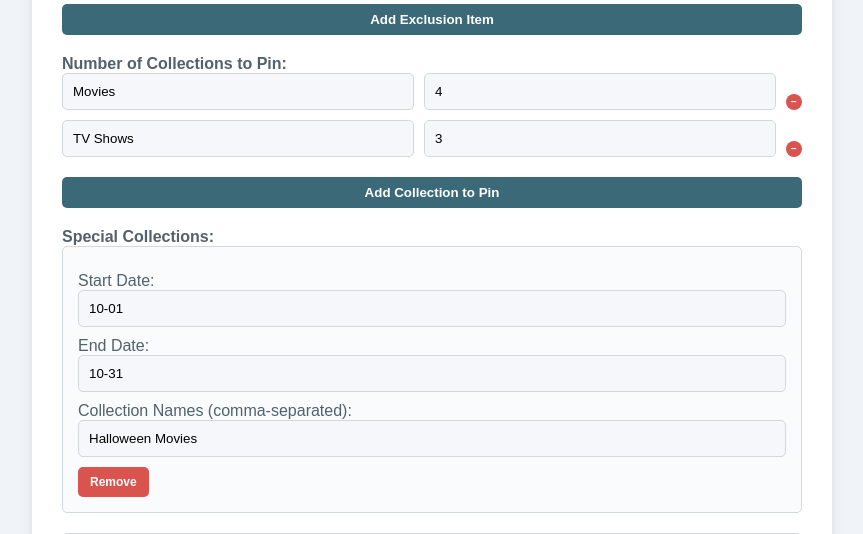
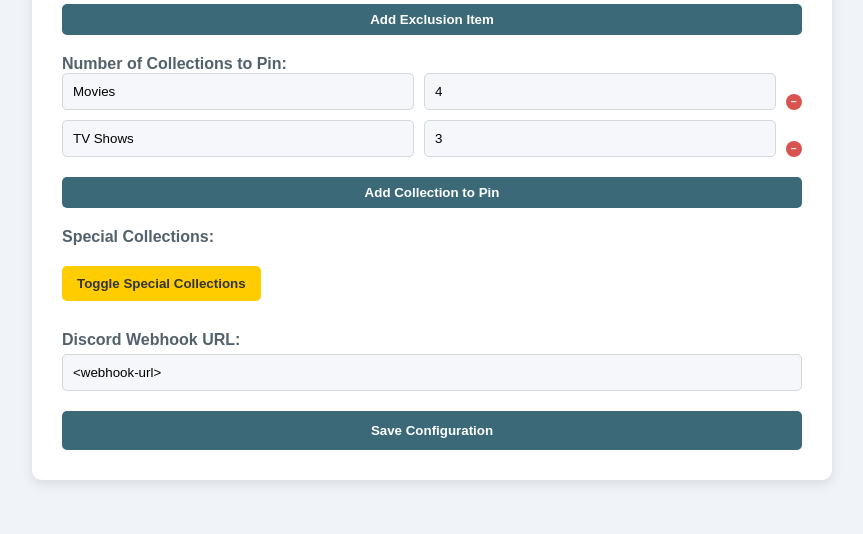
Before and after one commit to jl94x4/ColleXions-WebUI, a Flask app: page /config in a window 1280 px wide. Shown: the part 734-1268 px from the top of the page, without its empty margins (208-1071 px from the left). After the commit the page ends 1218 px from the top, so only its background shows below. Run offline with Flask 2, Linux system fonts and the light colour scheme.

Commit message:
Add files via upload

```diff
--- a/app/templates/config.html
+++ b/app/templates/config.html
@@ -345,8 +345,10 @@
             </ul>
             <button type="button" class="btn-small" onclick="addCollection()">Add Collection to Pin</button>
 
-            <!-- Special Collections -->
+            <!-- Collapsible Special Collections Section -->
             <label>Special Collections:</label>
+            <button type="button" class="toggle-button" onclick="toggleSection('specialCollectionsSection')">Toggle Special Collections</button>
+            <div id="specialCollectionsSection" style="display: none;">
                 <div id="specialCollectionsList">
                     {% for collection in config.get('special_collections', []) %}
                         <div class="special-collection">
@@ -365,6 +367,7 @@
                     {% endfor %}
                 </div>
                 <button type="button" class="btn-small" onclick="addSpecialCollection()">Add Special Collection</button>
+            </div>
 
             <!-- Discord Webhook URL -->
             <label for="discordWebhook">Discord Webhook URL:</label>
```
Lines whose indentation alone changed are shown as unchanged.
